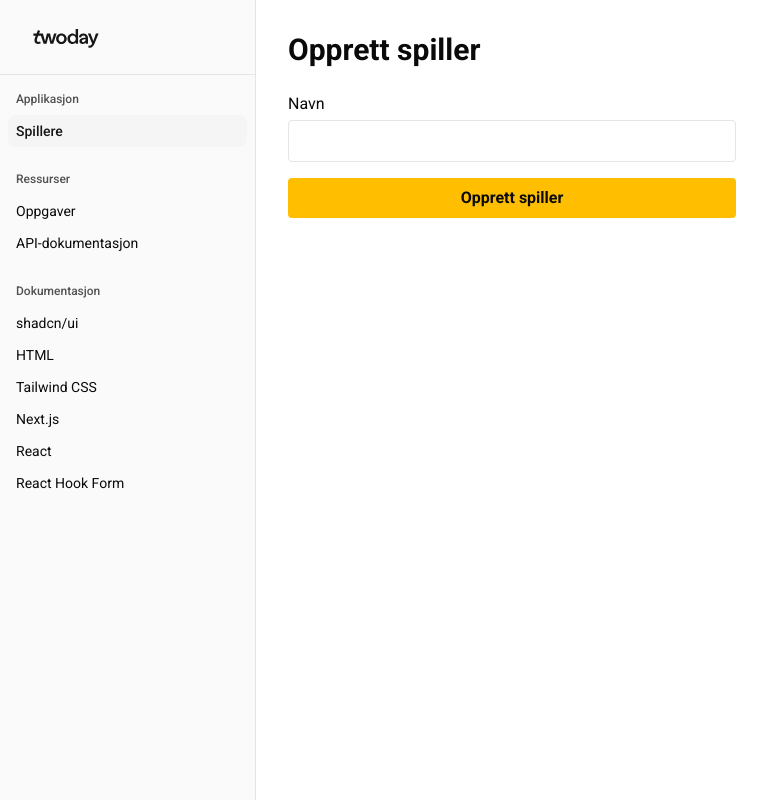
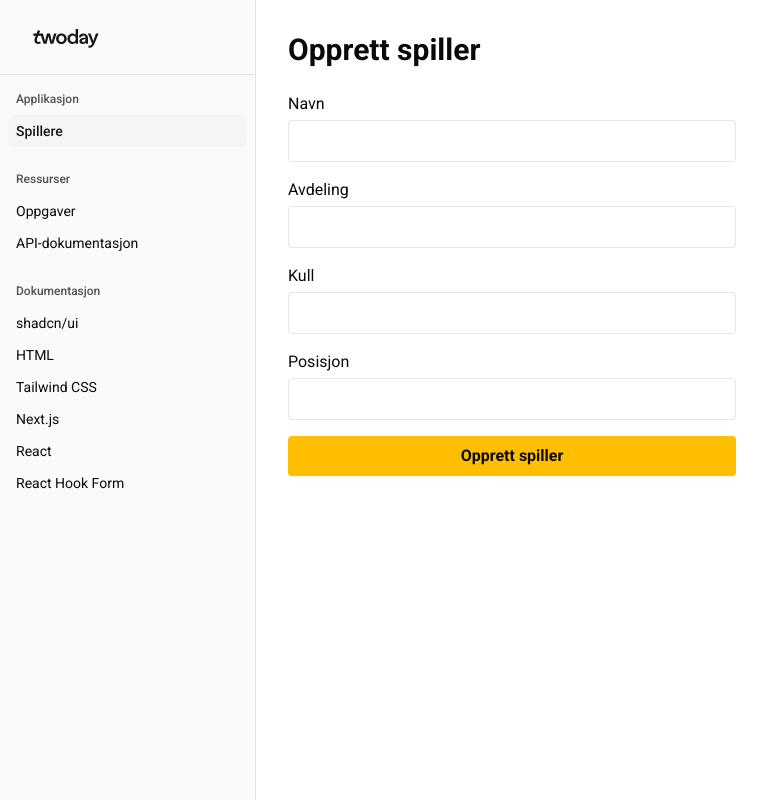
Before and after one commit to Petrokolus/frontend-kurs, a Next.js app: page /spillere/opprett in a window 1280 px wide. Shown: the whole page, without its empty margins (0-783 px from the left). Built offline with nearby package versions, Linux system fonts and the light colour scheme.

Commit message:
feature: 3c

```diff
--- a/src/components/spillere/opprett-spiller-skjema.tsx
+++ b/src/components/spillere/opprett-spiller-skjema.tsx
@@ -13,7 +13,6 @@ type SkjemaData = {
 export default function OpprettSpillerSkjema() {
   const router = useRouter();
 
-  // Oppgave 3b: Legg til de resterende feltene i startverdiene
   const [skjema, setSkjema] = useState<SkjemaData>({
     navn: "",
     avdeling: "",
@@ -41,7 +40,6 @@ export default function OpprettSpillerSkjema() {
       }}
       className="flex flex-col gap-4"
     >
-      {/* Oppgave 3c: Her er ett eksempel-felt. Kopier mønsteret for de andre feltene. */}
       <div className="flex flex-col gap-1">
         <label htmlFor="navn">Navn</label>
         <input
@@ -53,8 +51,39 @@ export default function OpprettSpillerSkjema() {
           required
         />
       </div>
-
-      {/* Oppgave 3c: Legg til inputfelter for avdeling, kull og posisjon her */}
+      <div className="flex flex-col gap-1">
+        <label htmlFor="avdeling">Avdeling</label>
+        <input
+          id="avdeling"
+          type="text"
+          value={skjema.avdeling}
+          onChange={(e) => setSkjema({ ...skjema, avdeling: e.target.value })}
+          className="rounded border px-3 py-2"
+          required
+        />
+      </div>
+      <div className="flex flex-col gap-1">
+        <label htmlFor="kull">Kull</label>
+        <input
+          id="kull"
+          type="text"
+          value={skjema.kull}
+          onChange={(e) => setSkjema({ ...skjema, kull: e.target.value })}
+          className="rounded border px-3 py-2"
+          required
+        />
+      </div>
+      <div className="flex flex-col gap-1">
+        <label htmlFor="posisjon">Posisjon</label>
+        <input
+          id="posisjon"
+          type="text"
+          value={skjema.posisjon}
+          onChange={(e) => setSkjema({ ...skjema, posisjon: e.target.value })}
+          className="rounded border px-3 py-2"
+          required
+        />
+      </div>
 
       {/* Oppgave 3d: Legg til valgfrie felter for styrke og svakhet */}
 
```
